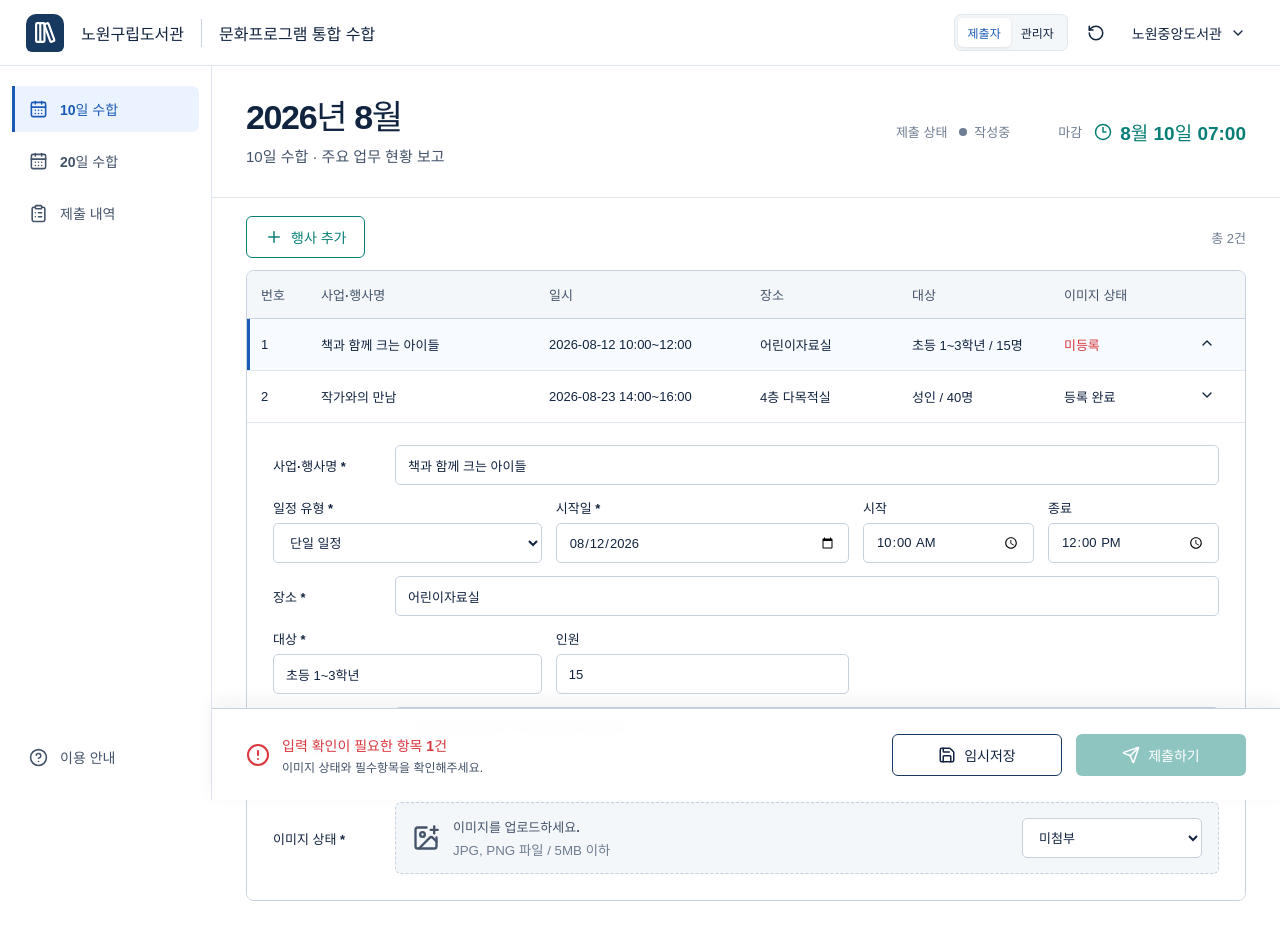
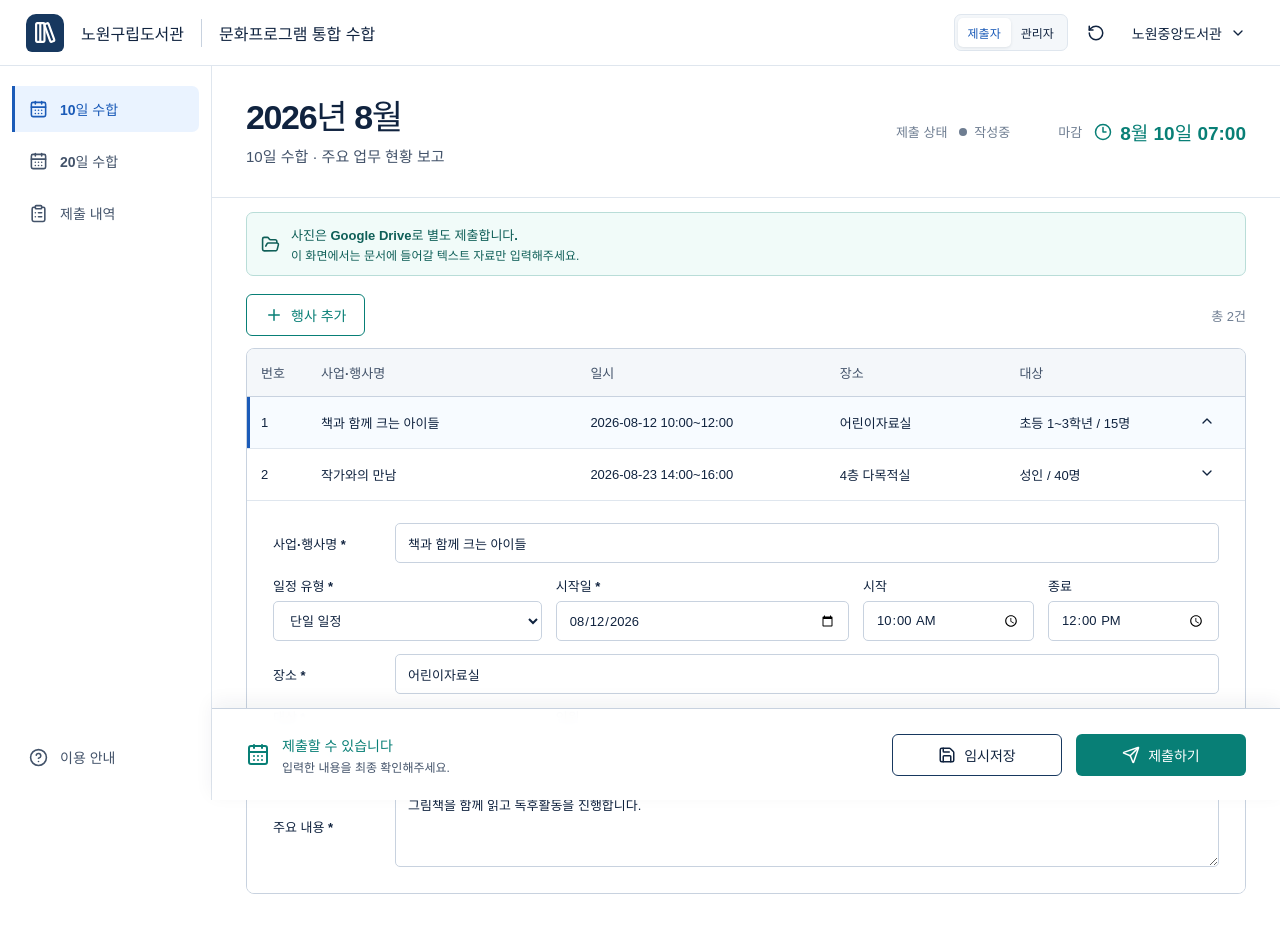
Before and after one commit to FiveEastRoot/nowonlib-program-collection, a React (Vite) app: page / in a window 1280 px wide. Shown: the top 940 px of the page. Built offline with nearby package versions, Linux system fonts and the light colour scheme.

Commit message:
사진 별도 수합 흐름 반영

```diff
--- a/src/App.tsx
+++ b/src/App.tsx
@@ -32,6 +32,7 @@ export default function App() {
     const submittedAt = new Date().toISOString();
     await saveSubmission({
       ...submission,
+      savedAt: submittedAt,
       submittedAt,
       status: statusAfterSubmission(submittedAt, activeRound.deadline),
       audit: [
@@ -60,7 +61,7 @@ export default function App() {
     <AppShell role={role} onRoleChange={setRole} onReset={resetDemo}>
       {role === "submitter" ? (
         <SubmitterDashboard
-          key={`${submitterSubmission.id}-${submitterSubmission.savedAt}`}
+          key={`${submitterSubmission.id}-${submitterSubmission.savedAt}-${submitterSubmission.status}`}
           submission={submitterSubmission}
           deadline={activeRound.deadline}
           onSave={saveSubmission}
--- a/src/data/demo.ts
+++ b/src/data/demo.ts
@@ -29,10 +29,9 @@ const seedPrograms: Program[] = [
     audience: "초등 1~3학년",
     capacity: 15,
     description: "그림책을 함께 읽고 독후활동을 진행합니다.",
-    imageStatus: "missing",
     included: true,
     outputOrder: 1,
-    warnings: ["이미지 상태를 확인해주세요."],
+    warnings: [],
   },
   {
     id: "program-author",
@@ -47,7 +46,6 @@ const seedPrograms: Program[] = [
     audience: "성인",
     capacity: 40,
     description: "지역 작가의 작품 세계를 함께 나누는 강연입니다.",
-    imageStatus: "attached",
     included: true,
     outputOrder: 2,
     warnings: [],
--- a/src/features/admin/AdminDashboard.tsx
+++ b/src/features/admin/AdminDashboard.tsx
@@ -295,6 +295,7 @@ export function AdminDashboard({
             <small>2026년 8월 10일 수합</small>
             <strong>노원구립도서관</strong>
             <b>주요 업무 현황 보고</b>
+            <div className="document-image-placeholder">이미지 삽입 영역</div>
             <span>2026. 8.</span>
           </div>
           <div className="output-options">
@@ -317,7 +318,8 @@ export function AdminDashboard({
           </button>
           <p className="output-note">
             <AlertTriangle size={14} />
-            운영 템플릿 저장소 연결 후 실제 파일이 생성됩니다.
+            이미지 제외 HWPX를 생성한 뒤 검토자가 Drive 사진을 직접
+            삽입합니다.
           </p>
         </aside>
       </div>
--- a/src/features/submitter/SubmitterDashboard.tsx
+++ b/src/features/submitter/SubmitterDashboard.tsx
@@ -4,7 +4,7 @@ import {
   ChevronDown,
   ChevronUp,
   Clock3,
-  ImagePlus,
+  FolderOpen,
   LockKeyhole,
   Plus,
   Save,
@@ -36,7 +36,6 @@ function blankProgram(index: number): Program {
     audience: "",
     capacity: null,
     description: "",
-    imageStatus: "missing",
     included: true,
     outputOrder: index,
     warnings: ["필수 입력항목을 확인해주세요."],
@@ -114,6 +113,14 @@ export function SubmitterDashboard({
         </div>
       ) : null}
 
+      <div className="drive-photo-notice">
+        <FolderOpen size={19} />
+        <div>
+          <strong>사진은 Google Drive로 별도 제출합니다.</strong>
+          <span>이 화면에서는 문서에 들어갈 텍스트 자료만 입력해주세요.</span>
+        </div>
+      </div>
+
       <div className="workspace-toolbar">
         <button className="button button--outline" onClick={addProgram}>
           <Plus size={18} />
@@ -130,7 +137,6 @@ export function SubmitterDashboard({
             <span>일시</span>
             <span>장소</span>
             <span>대상</span>
-            <span>이미지 상태</span>
             <span />
           </div>
           {draft.programs.map((program, index) => {
@@ -151,19 +157,6 @@ export function SubmitterDashboard({
                 <span>
                   {program.audience || "미입력"}
                   {program.capacity ? ` / ${program.capacity}명` : ""}
-                </span>
-                <span
-                  className={
-                    program.imageStatus === "missing" ? "text-error" : ""
-                  }
-                >
-                  {program.imageStatus === "attached"
-                    ? "등록 완료"
-                    : program.imageStatus === "planned"
-                      ? "제작예정"
-                      : program.imageStatus === "not_applicable"
-                        ? "해당 없음"
-                        : "미등록"}
                 </span>
                 <span>{open ? <ChevronUp /> : <ChevronDown />}</span>
               </button>
@@ -282,35 +275,6 @@ export function SubmitterDashboard({
                 }
               />
             </label>
-            <div className="image-field">
-              <span>이미지 상태 *</span>
-              <div className="image-field__control">
-                <ImagePlus size={28} />
-                <div>
-                  <strong>이미지를 업로드하세요.</strong>
-                  <small>JPG, PNG 파일 / 5MB 이하</small>
-                </div>
-                <select
-                  aria-label="이미지 상태"
-                  value={selected.imageStatus}
-                  disabled={!editable}
-                  onChange={(event) =>
-                    updateProgram({
-                      imageStatus: event.target.value as Program["imageStatus"],
-                      warnings:
-                        event.target.value === "missing"
-                          ? ["이미지 상태를 확인해주세요."]
-                          : [],
-                    })
-                  }
-                >
-                  <option value="attached">첨부 완료</option>
-                  <option value="planned">제작예정</option>
-                  <option value="missing">미첨부</option>
-                  <option value="not_applicable">해당 없음</option>
-                </select>
-              </div>
-            </div>
           </div>
         ) : null}
       </div>
@@ -326,7 +290,7 @@ export function SubmitterDashboard({
             </strong>
             <span>
               {warningCount
-                ? "이미지 상태와 필수항목을 확인해주세요."
+                ? "필수항목을 확인해주세요."
                 : "입력한 내용을 최종 확인해주세요."}
             </span>
           </div>
--- a/src/styles.css
+++ b/src/styles.css
@@ -398,7 +398,7 @@ p {
 .program-table__head,
 .program-row {
   display: grid;
-  grid-template-columns: 60px 1.35fr 1.25fr 0.9fr 0.9fr 0.8fr 32px;
+  grid-template-columns: 60px 1.35fr 1.25fr 0.9fr 0.9fr 32px;
   align-items: center;
   min-width: 980px;
 }
@@ -472,8 +472,7 @@ p {
   gap: 6px;
 }
 
-.field > span,
-.image-field > span {
+.field > span {
   color: var(--navy-950);
   font-size: 13px;
   font-weight: 750;
@@ -482,7 +481,6 @@ p {
 .field input,
 .field select,
 .field textarea,
-.image-field select,
 .selector,
 .search-field {
   min-width: 0;
@@ -496,8 +494,7 @@ p {
 
 .field input,
 .field select,
-.field textarea,
-.image-field select {
+.field textarea {
   width: 100%;
   padding: 9px 12px;
 }
@@ -509,43 +506,35 @@ p {
 
 .field input:disabled,
 .field select:disabled,
-.field textarea:disabled,
-.image-field select:disabled {
+.field textarea:disabled {
   color: var(--slate-500);
   background: var(--slate-100);
 }
 
-.image-field {
-  display: grid;
-  grid-template-columns: 110px minmax(0, 1fr);
+.drive-photo-notice {
+  display: flex;
   align-items: center;
-  gap: 12px;
+  gap: 11px;
+  margin: 14px 34px 0;
+  padding: 12px 14px;
+  border: 1px solid #b9ddd8;
+  border-radius: 7px;
+  color: #0f5f58;
+  background: #f1fbf9;
 }
 
-.image-field__control {
+.drive-photo-notice div {
   display: grid;
-  grid-template-columns: auto 1fr 180px;
-  align-items: center;
-  gap: 13px;
-  min-height: 72px;
-  padding: 12px 16px;
-  border: 1px dashed var(--slate-300);
-  border-radius: 6px;
-  background: var(--slate-100);
-  color: var(--slate-700);
+  gap: 2px;
 }
 
-.image-field__control div {
-  display: grid;
-  gap: 4px;
-}
-
-.image-field__control strong {
+.drive-photo-notice strong {
   font-size: 13px;
 }
 
-.image-field__control small {
-  color: var(--slate-500);
+.drive-photo-notice span {
+  color: var(--slate-600);
+  font-size: 12px;
 }
 
 .sticky-actionbar {
@@ -906,6 +895,18 @@ p {
   font-size: 10px;
 }
 
+.document-image-placeholder {
+  width: 72%;
+  min-height: 86px;
+  display: grid;
+  place-items: center;
+  margin-top: 18px;
+  border: 1px dashed var(--slate-300);
+  color: var(--slate-500);
+  background: var(--slate-100);
+  font-size: 10px;
+}
+
 .output-options {
   display: grid;
   gap: 10px;
@@ -1041,6 +1042,11 @@ p {
     padding-left: 16px;
   }
 
+  .drive-photo-notice {
+    margin-right: 16px;
+    margin-left: 16px;
+  }
+
   .program-editor {
     margin: 0 16px;
   }
@@ -1050,17 +1056,8 @@ p {
   }
 
   .form-row,
-  .field,
-  .image-field {
+  .field {
     grid-template-columns: 1fr;
-  }
-
-  .image-field__control {
-    grid-template-columns: auto 1fr;
-  }
-
-  .image-field__control select {
-    grid-column: 1 / -1;
   }
 
   .sticky-actionbar {
```
Also changed, not shown: doc/00_문서_색인.md (+4 -2 lines), doc/01_통합_기획/01_문화프로그램_통합수합업무_자동화.md (+7 -6 lines), doc/02_상세_기획/01_주요업무현황보고_10일_상세기획.md (+8 -7 lines), doc/03_개발/01_PRD_주요업무현황보고_10일.md (+6 -8 lines), src/domain/types.ts (+0 -7 lines), 1 other file (tests, documents, lock files or other folders).
